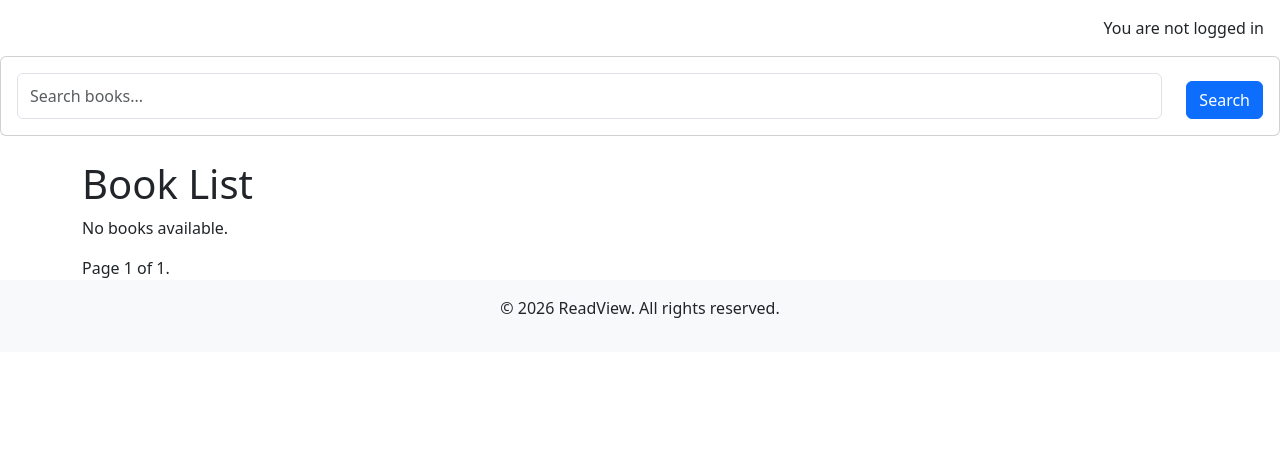
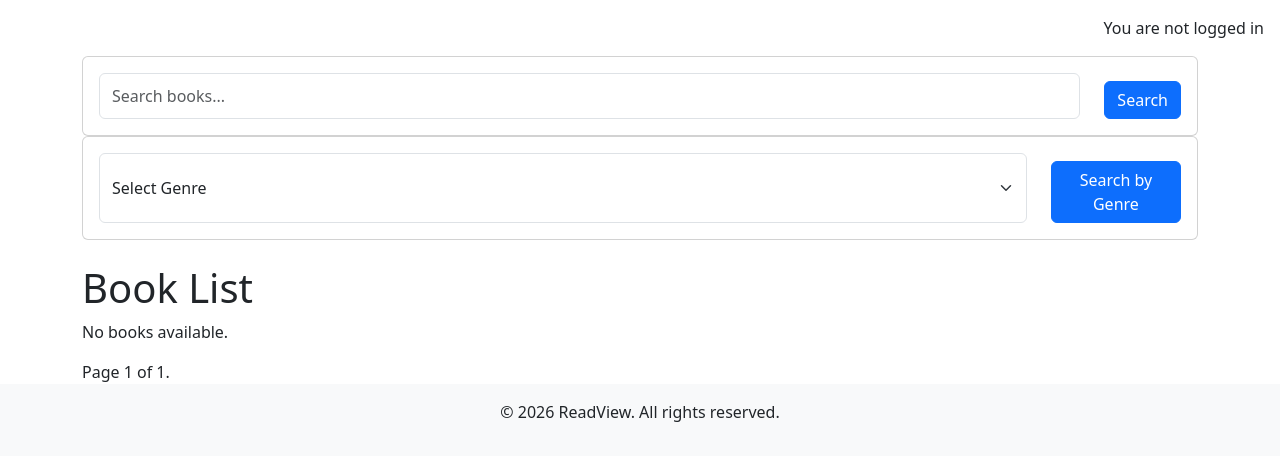
Before and after one commit to hamza-m1/readview, a Django app: page / in a window 1280 px wide. Shown: the part 56-517 px from the top of the page. Run offline with Django 4.2, Linux system fonts and the light colour scheme; data that the repository does not hold is empty; some libraries are stand-ins or nearby versions.

Commit message:
Add genre filtering to book list

```diff
--- a/books/templates/books/index.html
+++ b/books/templates/books/index.html
@@ -3,6 +3,7 @@
 
 {% block content %}
 <!-- Search bar -->
+<div class="container">
     <div class="card">
         <div class="card-body">
             <form method="POST" action="{% url 'home' %}" class="d-flex">
@@ -10,6 +11,22 @@
                 <input type="text" name="search_query" placeholder="Search books..." class="form-control me-4">
                 <button type="submit" class="btn btn-primary mt-2">Search</button>
             </form>
+        </div>
+    </div>
+    <!-- search by genre -->
+    <div class="card">
+        <div class="card-body">
+            <form method="POST" action="{% url 'home' %}" class="d-flex">
+                {% csrf_token %}
+                <select name="genre_filter" class="form-select me-4">
+                    <option value="">Select Genre</option>
+                    {% for genre in genres %}
+                    <option value="{{ genre.name }}">{{ genre.name }}</option>
+                    {% endfor %}
+                </select>
+                <button type="submit" class="btn btn-primary mt-2">Search by Genre</button>
+            </form>
+        </div>
     </div>
 </div>
 <!-- Book list -->
--- a/books/views.py
+++ b/books/views.py
@@ -2,7 +2,7 @@ from django.shortcuts import render, get_object_or_404, reverse
 from django.http import HttpResponseRedirect
 from django.core.paginator import Paginator
 from django.contrib import messages
-from .models import Book, Review
+from .models import Book, Review, Genre
 from .forms import ReviewForm, RequestBookForm
 
 # Create your views here.
@@ -24,10 +24,14 @@ def book_list(request):
     """
 
     books = Book.objects.filter(status=1).order_by('-publication_date')
+    genres = Genre.objects.all()
 
-    if request.method == 'POST':
+    if request.method == 'POST' and 'search_query' in request.POST:
         search_query = request.POST.get('search_query', '')
         books = books.filter(title__icontains=search_query) | books.filter(author__icontains=search_query)
+    elif request.method == 'POST' and 'genre_filter' in request.POST:
+        genre_filter = request.POST.get('genre_filter', '')
+        books = books.filter(genre__name=genre_filter)
 
     paginator = Paginator(books, 6)  # Show 6 books per page
     page_number = request.GET.get("page")
@@ -35,8 +39,8 @@ def book_list(request):
 
     context = {
         'books': books,
-        'page_obj': page_obj
-
+        'page_obj': page_obj,
+        'genres': genres,
     }
     return render(request, 'books/index.html', context)
 
```
Lines whose indentation alone changed are shown as unchanged.
